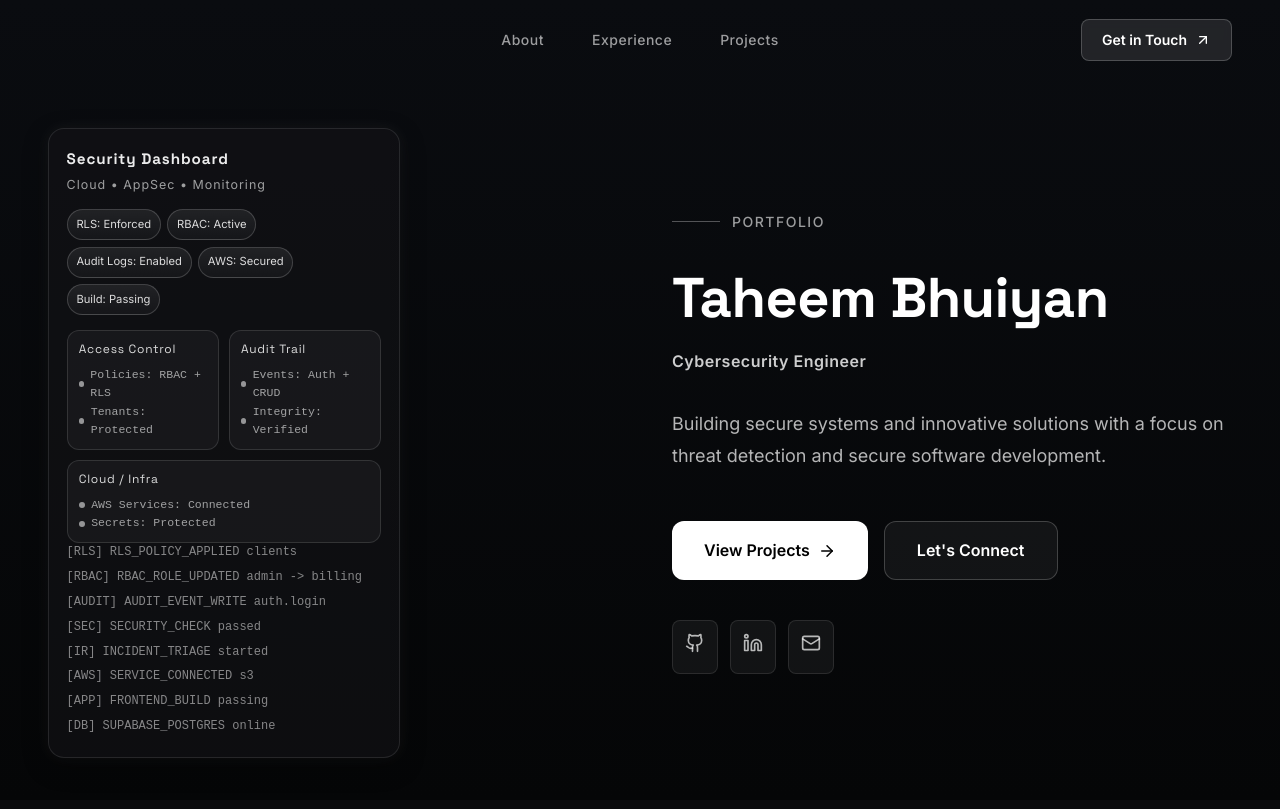
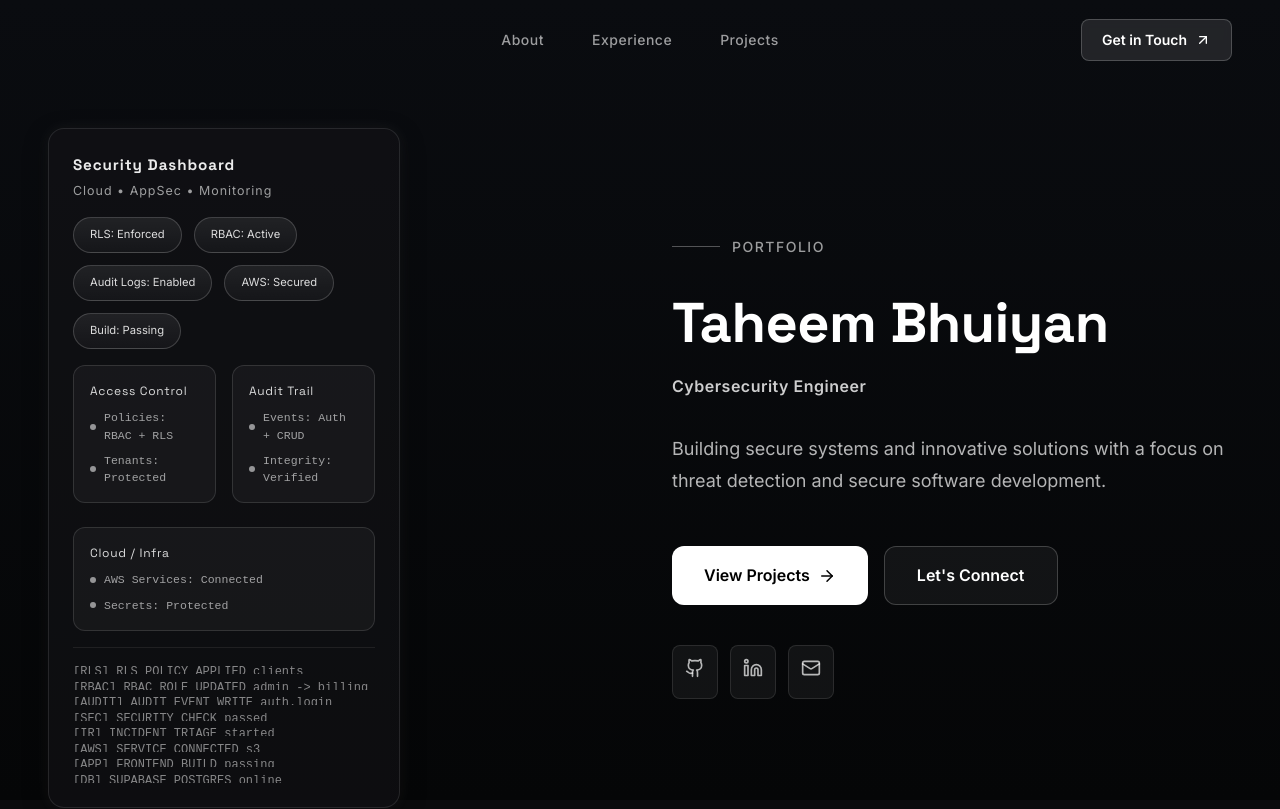
Before and after one commit to tbhuiyan625/Portfolio, a React (Create React App) app: page / in a window 1280 px wide. Shown: the top 809 px of the page. Built offline with nearby package versions, Linux system fonts and the light colour scheme.

Commit message:
Fix SecurityDashboardCard spacing and layout: consistent 24/16/8px scale, 2-col grid, improved chip/panel/log alignment

```diff
--- a/src/components/SecurityDashboardCard.css
+++ b/src/components/SecurityDashboardCard.css
@@ -13,7 +13,10 @@
 
 .security-card__inner {
   position: relative;
-  padding: 1rem 1rem 1.25rem 1rem;
+  padding: 1.5rem; /* 24px - consistent card padding */
+  display: flex;
+  flex-direction: column;
+  gap: 1rem; /* 16px - consistent section spacing */
 }
 
 .security-card__header {
@@ -25,17 +28,102 @@
 }
 
 .security-card__subtitle {
-  margin-top: 0.25rem;
+  margin-top: 0;
   font-size: 0.78rem;
   color: rgba(255, 255, 255, 0.6);
   letter-spacing: 0.08em;
-  margin-bottom: 0.75rem;
 }
 
-.security-card__logs {
+.security-card__header-block {
+  display: flex;
+  flex-direction: column;
+  gap: 0.25rem; /* 4px - tight spacing within header block */
+}
+
+/* 2-column grid for mini cards (Access Control, Audit Trail) */
+.security-card__grid {
   display: grid;
-  grid-template-rows: repeat(8, minmax(0, 1fr));
-  row-gap: 0.35rem;
+  grid-template-columns: repeat(2, 1fr);
+  gap: 1rem; /* 16px - consistent section spacing */
+}
+
+/* Mini panel cards */
+.security-panel {
+  border: 1px solid rgba(255, 255, 255, 0.12);
+  border-radius: 0.75rem;
+  background: rgba(255, 255, 255, 0.04);
+  padding: 1rem; /* 16px - consistent with card padding scale */
+  display: flex;
+  flex-direction: column;
+  gap: 0.5rem; /* 8px - consistent small spacing */
+}
+
+.security-panel__title {
+  font-family: var(--font-display);
+  font-size: 0.75rem;
+  color: rgba(255, 255, 255, 0.85);
+  letter-spacing: 0.06em;
+}
+
+.security-panel__items {
+  display: flex;
+  flex-direction: column;
+  gap: 0.5rem; /* 8px - consistent small spacing between items */
+}
+
+.security-panel__item {
+  font-family: var(--font-mono);
+  font-size: 0.72rem;
+  color: rgba(255, 255, 255, 0.6);
+  display: flex;
+  align-items: center;
+  gap: 0.5rem; /* 8px - consistent small spacing */
+  line-height: 1.5; /* comfortable spacing */
+}
+
+.security-panel__item .dot {
+  width: 6px;
+  height: 6px;
+  border-radius: 9999px;
+  background: rgba(255, 255, 255, 0.55);
+  flex-shrink: 0;
+}
+
+/* Full-width Cloud/Infra card */
+.security-panel--full {
+  grid-column: 1 / -1;
+  margin-top: 0.5rem; /* 8px - separation above */
+}
+
+/* Status chips container */
+.security-card__chips-container {
+  display: flex;
+  flex-wrap: wrap;
+  gap: 0.75rem; /* 12px - consistent section spacing for chips */
+}
+
+.security-chip {
+  font-size: 0.7rem;
+  color: rgba(255, 255, 255, 0.85);
+  padding: 0.5rem 1rem; /* py-2 px-4 equivalent - consistent chip padding */
+  border-radius: 9999px;
+  border: 1px solid rgba(255, 255, 255, 0.18);
+  background: linear-gradient(180deg, rgba(255, 255, 255, 0.08), rgba(255, 255, 255, 0.03));
+  white-space: nowrap;
+  display: inline-flex;
+  align-items: center;
+  height: fit-content;
+}
+
+/* Log feed container */
+.security-card__logfeed {
+  display: flex;
+  flex-direction: column;
+  gap: 0.35rem; /* Keep tight line spacing */
+  padding-top: 1rem; /* 16px - separation above */
+  border-top: 1px solid rgba(255, 255, 255, 0.08); /* Subtle divider */
+  max-height: 8.5rem; /* Limit height to ~6-8 lines of content */
+  overflow: hidden;
 }
 
 .security-card__logline {
@@ -45,6 +133,7 @@
   white-space: nowrap;
   overflow: hidden;
   text-overflow: ellipsis;
+  line-height: 1.4;
 }
 
 /* Cursor blink at end of last line */
@@ -69,63 +158,6 @@
   }
 }
 
-.security-card__chips {
-  display: flex;
-  flex-wrap: wrap;
-  gap: 0.4rem;
-  margin-top: 0.9rem;
-}
-
-.security-chip {
-  font-size: 0.7rem;
-  color: rgba(255, 255, 255, 0.85);
-  padding: 0.35rem 0.55rem;
-  border-radius: 9999px;
-  border: 1px solid rgba(255, 255, 255, 0.18);
-  background: linear-gradient(180deg, rgba(255, 255, 255, 0.08), rgba(255, 255, 255, 0.03));
-}
-
-/* Mini panels */
-.security-card__panels {
-  display: flex;
-  flex-wrap: wrap;
-  gap: 0.6rem;
-  margin-top: 0.9rem;
-}
-
-.security-panel {
-  flex: 1 1 9rem;
-  min-width: 9rem;
-  border: 1px solid rgba(255, 255, 255, 0.12);
-  border-radius: 0.75rem;
-  background: rgba(255, 255, 255, 0.04);
-  padding: 0.6rem 0.7rem;
-}
-
-.security-panel__title {
-  font-family: var(--font-display);
-  font-size: 0.75rem;
-  color: rgba(255, 255, 255, 0.85);
-  letter-spacing: 0.06em;
-  margin-bottom: 0.4rem;
-}
-
-.security-panel__item {
-  font-family: var(--font-mono);
-  font-size: 0.72rem;
-  color: rgba(255, 255, 255, 0.6);
-  display: flex;
-  align-items: center;
-  gap: 0.4rem;
-}
-
-.security-panel__item .dot {
-  width: 6px;
-  height: 6px;
-  border-radius: 9999px;
-  background: rgba(255, 255, 255, 0.55);
-}
-
 /* Subtle scan sweep overlay */
 .security-card__sweep {
   position: absolute;
@@ -148,11 +180,41 @@
 }
 
 /* Size variants */
-.security-card--hero { width: 22rem; max-width: 90vw; }
-.security-card--hero .security-card__inner { padding: 1.1rem 1.1rem 1.3rem; }
+.security-card--hero {
+  width: 22rem;
+  max-width: 90vw;
+}
 
-.security-card--compact { width: 11rem; }
-.security-card--compact .security-card__inner { padding: 0.7rem; }
-.security-card--compact .security-card__header { font-size: 0.65rem; }
-.security-card--compact .security-card__logline { font-size: 0.68rem; }
-.security-card--compact .security-chip { font-size: 0.65rem; padding: 0.3rem 0.5rem; }
+.security-card--compact {
+  width: 11rem;
+}
+
+.security-card--compact .security-card__inner {
+  padding: 1rem;
+  gap: 0.75rem;
+}
+
+.security-card--compact .security-card__header {
+  font-size: 0.65rem;
+}
+
+.security-card--compact .security-card__logline {
+  font-size: 0.68rem;
+}
+
+.security-card--compact .security-chip {
+  font-size: 0.65rem;
+  padding: 0.35rem 0.75rem;
+}
+
+/* Responsive: 1 column for mini cards on mobile */
+@media (max-width: 640px) {
+  .security-card__grid {
+    grid-template-columns: 1fr;
+    gap: 1rem;
+  }
+
+  .security-card--hero {
+    width: calc(100vw - 2rem);
+  }
+}
--- a/src/components/SecurityDashboardCard.js
+++ b/src/components/SecurityDashboardCard.js
@@ -19,11 +19,14 @@ export default function SecurityDashboardCard({ size = 'hero' }) {
     <div className={containerClass} aria-label="Security dashboard">
       <div className="security-card__sweep" />
       <div className="security-card__inner">
+        {/* Header block */}
+        <div className="security-card__header-block">
           <div className="security-card__header">Security Dashboard</div>
           <div className="security-card__subtitle">Cloud • AppSec • Monitoring</div>
+        </div>
 
-        {/* Status chips */}
-        <div className="security-card__chips" role="group" aria-label="status chips">
+        {/* Status chips row */}
+        <div className="security-card__chips-container" role="group" aria-label="status chips">
           <span className="security-chip">RLS: Enforced</span>
           <span className="security-chip">RBAC: Active</span>
           <span className="security-chip">Audit Logs: Enabled</span>
@@ -31,27 +34,35 @@ export default function SecurityDashboardCard({ size = 'hero' }) {
           <span className="security-chip">Build: Passing</span>
         </div>
 
-        {/* Mini panels */}
-        <div className="security-card__panels" aria-label="dashboard panels">
+        {/* 2-column grid for mini cards */}
+        <div className="security-card__grid">
           <div className="security-panel">
             <div className="security-panel__title">Access Control</div>
+            <div className="security-panel__items">
               <div className="security-panel__item"><span className="dot" />Policies: RBAC + RLS</div>
               <div className="security-panel__item"><span className="dot" />Tenants: Protected</div>
             </div>
+          </div>
           <div className="security-panel">
             <div className="security-panel__title">Audit Trail</div>
+            <div className="security-panel__items">
               <div className="security-panel__item"><span className="dot" />Events: Auth + CRUD</div>
               <div className="security-panel__item"><span className="dot" />Integrity: Verified</div>
             </div>
-          <div className="security-panel">
+          </div>
+        </div>
+
+        {/* Full-width Cloud/Infra card */}
+        <div className="security-panel security-panel--full">
           <div className="security-panel__title">Cloud / Infra</div>
+          <div className="security-panel__items">
             <div className="security-panel__item"><span className="dot" />AWS Services: Connected</div>
             <div className="security-panel__item"><span className="dot" />Secrets: Protected</div>
           </div>
         </div>
 
         {/* Log feed */}
-        <div className="security-card__logs">
+        <div className="security-card__logfeed">
           {logs.slice(0, logs.length - 1).map((line, idx) => (
             <div key={idx} className="security-card__logline" aria-hidden="true">
               {line}
```
Lines whose indentation alone changed are shown as unchanged.
